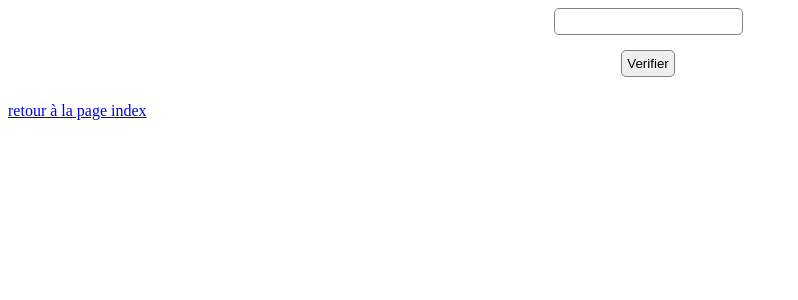
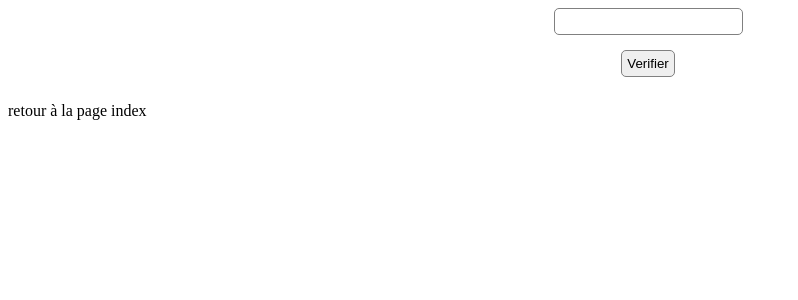
Before and after one commit to hwaseonchoi/hwaseonchoi.github.io, a PHP site: page /atypique/exo2/index.html in a window 1280 px wide. Shown: the part 349-649 px from the top of the page, without its empty margins (0-798 px from the left). Run offline with PHP 8.4, Linux system fonts and the light colour scheme.

Commit message:
petite motif

```diff
--- a/atypique/exo2/css/style.css
+++ b/atypique/exo2/css/style.css
@@ -28,6 +28,14 @@ button {
     margin: 5px auto;
 }
 
+a {
+    text-align: center;
+    text-decoration: none;
+    color:#000;
+}
+a:hover {
+    text-decoration: underline;
+}
 /*.true {
     background-color: green;
     color: white;
```
Also changed, not shown: atypique/exo1/css/style.css (+9 -0 lines).
